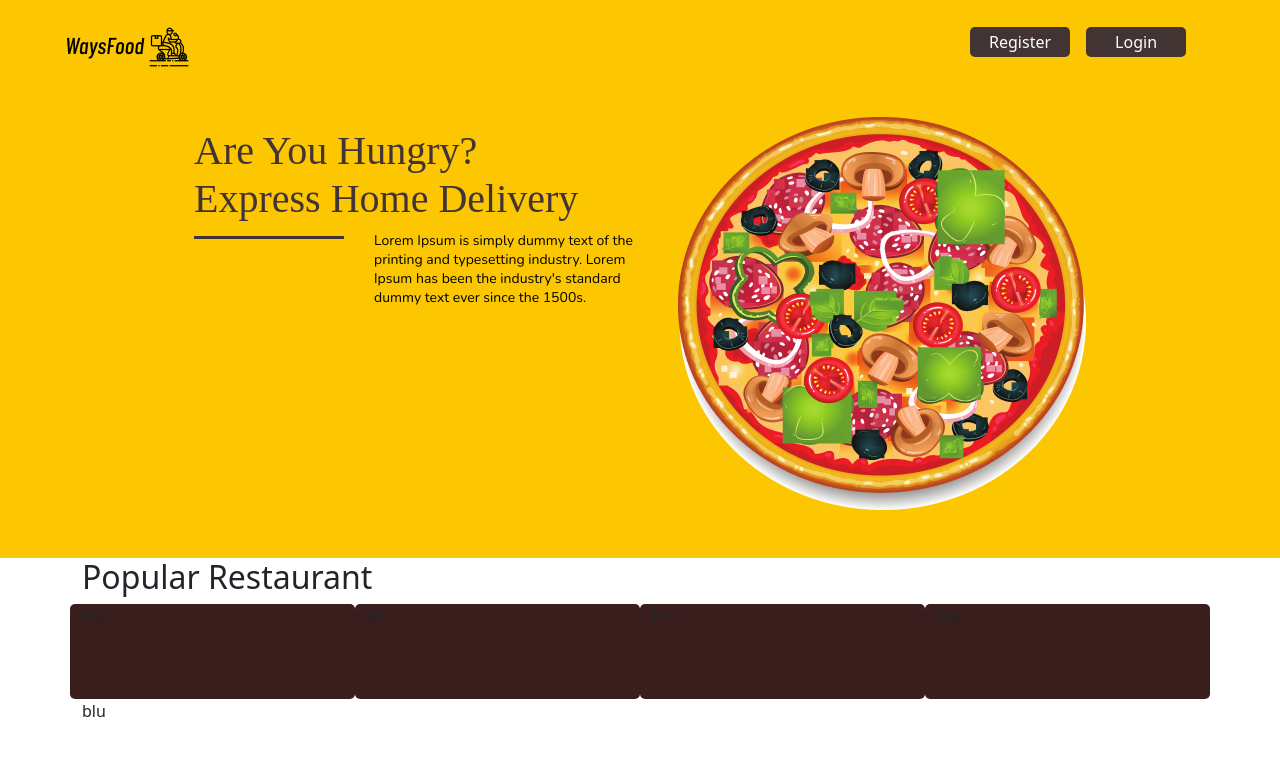
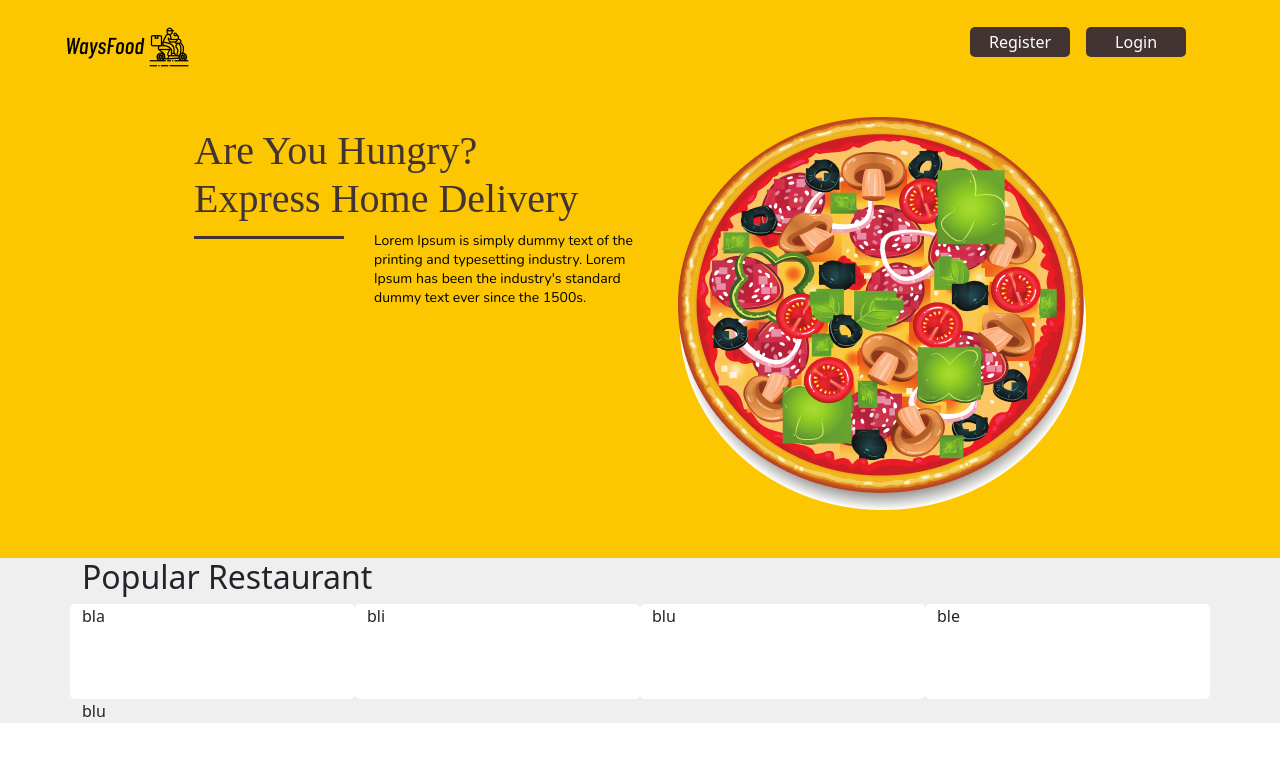
Before and after one commit to rizaruved/waysfood, a React (Create React App) app: page / in a window 1280 px wide. Shown: the top 762 px of the page. Built offline with nearby package versions, Linux system fonts and the light colour scheme; a web font is replaced by a local one.

Commit message:
/ ‘src/App.css’ / ‘src/pages/Home.jsx’

```diff
--- a/src/App.css
+++ b/src/App.css
@@ -1,3 +1,7 @@
+.mainDiv {
+  background-color: #EFEFEF;
+}
+
 .homeBanner {
   background: #FCC700;
   height: 558px;
@@ -73,6 +77,6 @@
   height: 95px;
   left: 197px;
   top: 689px;
-  background: #3a1e1e;
+  background: #fff;
   border-radius: 5px;
 }
--- a/src/pages/Home.jsx
+++ b/src/pages/Home.jsx
@@ -5,7 +5,7 @@ import 'bootstrap/dist/css/bootstrap.min.css';
 function Home() {
     return (
       // Main Div Wrapper Start
-      <div>
+      <div className="mainDiv">
 
         {/* Jumbotron Wrapper Start */}
         <div className="homeBanner">
```
